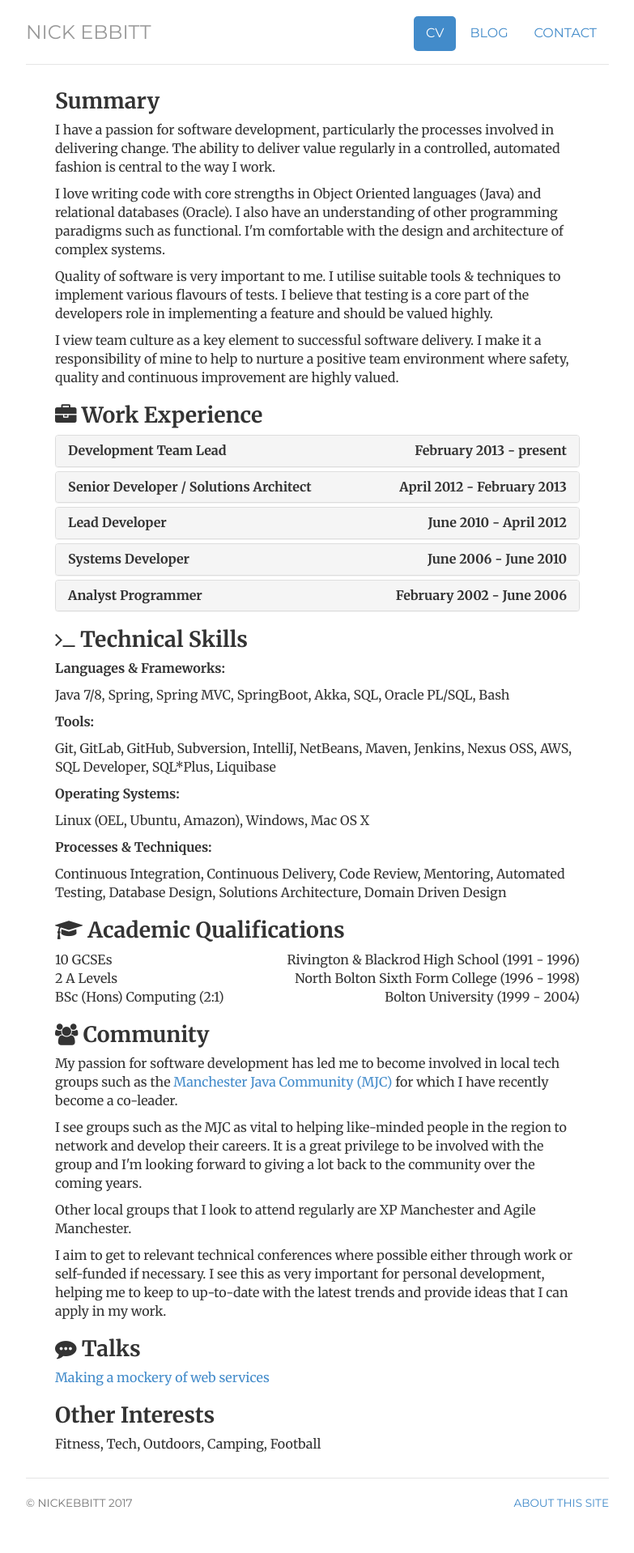
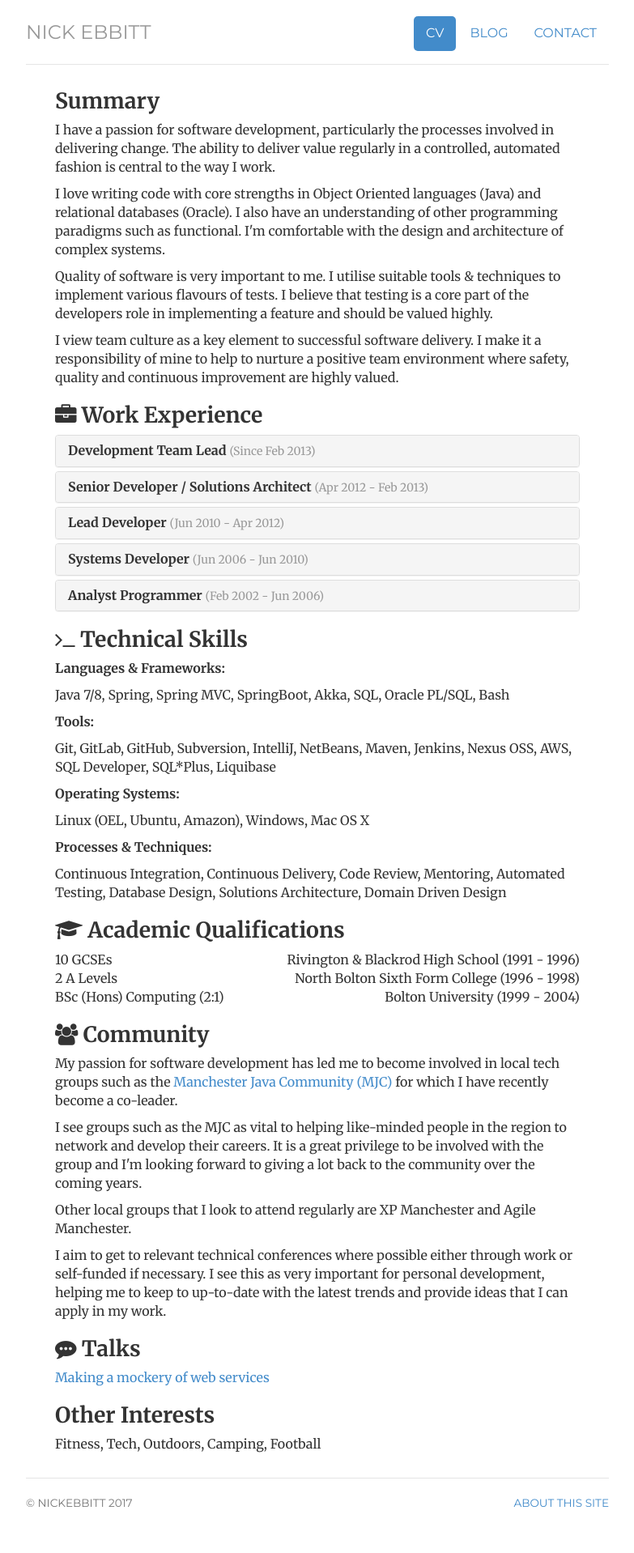
Before and after one commit to nickebbitt/nickebbitt.github.io, a Jekyll site: the page built from cv/index.html, in a window 1280 px wide. Shown: the whole page at 81% size, without its empty margins (248-1031 px from the left). Built offline with Jekyll 4.4.1, drawn with Linux system fonts in a browser that asks for light colours.

Commit message:
Adjust layout on CV to imrpove layout on mobile deivces

```diff
--- a/cv/index.html
+++ b/cv/index.html
@@ -19,8 +19,8 @@ description: CV for Nick Ebbitt, a Software Engineer living and working in Manch
   <div class="panel-group" id="accordion">
     <div class="panel panel-default">
       <div class="panel-heading">
-        <h4 class="panel-title">
-          <a data-toggle="collapse" data-parent="#accordion" href="#collapse1">Development Team Lead <span style="float:right;">February 2013 - present</span></a>
+        <h4 class="panel-title" data-toggle="collapse" data-parent="#accordion" data-target="#collapse1">
+          <a>Development Team Lead <small class="text-muted">(Since Feb 2013)</small></a>
         </h4>
       </div>
       <div id="collapse1" class="panel-collapse collapse">
@@ -40,8 +40,8 @@ description: CV for Nick Ebbitt, a Software Engineer living and working in Manch
     </div>
     <div class="panel panel-default">
       <div class="panel-heading">
-        <h4 class="panel-title">
-          <a data-toggle="collapse" data-parent="#accordion" href="#collapse2">Senior Developer / Solutions Architect <span style="float:right;">April 2012 - February 2013</span></a>
+        <h4 class="panel-title" data-toggle="collapse" data-parent="#accordion" data-target="#collapse2">
+          <a>Senior Developer / Solutions Architect <small class="text-muted">(Apr 2012 - Feb 2013)</small></a>
         </h4>
       </div>
       <div id="collapse2" class="panel-collapse collapse">
@@ -58,8 +58,8 @@ description: CV for Nick Ebbitt, a Software Engineer living and working in Manch
     </div>
     <div class="panel panel-default">
       <div class="panel-heading">
-        <h4 class="panel-title">
-          <a data-toggle="collapse" data-parent="#accordion" href="#collapse3">Lead Developer <span style="float:right;">June 2010 - April 2012</span></a>
+        <h4 class="panel-title" data-toggle="collapse" data-parent="#accordion" data-target="#collapse3">
+          <a>Lead Developer <small class="text-muted">(Jun 2010 - Apr 2012)</small></a>
         </h4>
       </div>
       <div id="collapse3" class="panel-collapse collapse">
@@ -81,8 +81,8 @@ description: CV for Nick Ebbitt, a Software Engineer living and working in Manch
     </div>
     <div class="panel panel-default">
       <div class="panel-heading">
-        <h4 class="panel-title">
-          <a data-toggle="collapse" data-parent="#accordion" href="#collapse4">Systems Developer <span style="float:right;">June 2006 - June 2010</span></a>
+        <h4 class="panel-title" data-toggle="collapse" data-parent="#accordion" data-target="#collapse4">
+          <a>Systems Developer <small class="text-muted">(Jun 2006 - Jun 2010)</small></a>
         </h4>
       </div>
       <div id="collapse4" class="panel-collapse collapse">
@@ -99,8 +99,8 @@ description: CV for Nick Ebbitt, a Software Engineer living and working in Manch
     </div>
     <div class="panel panel-default">
       <div class="panel-heading">
-        <h4 class="panel-title">
-          <a data-toggle="collapse" data-parent="#accordion" href="#collapse5">Analyst Programmer <span style="float:right;">February 2002 - June 2006</span></a>
+        <h4 class="panel-title" data-toggle="collapse" data-parent="#accordion" data-target="#collapse5">
+          <a>Analyst Programmer <small class="text-muted">(Feb 2002 - Jun 2006)</small></a>
         </h4>
       </div>
       <div id="collapse5" class="panel-collapse collapse">
```
